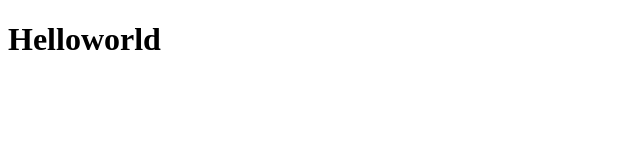
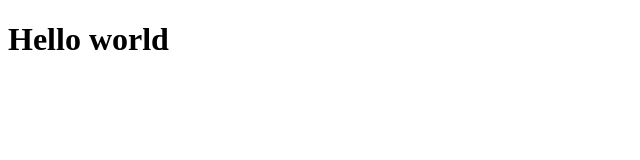
Before and after one commit to Bashaboina/HelloWorld1, a plain HTML site: page index.html in a window 1280 px wide. Shown: the full height of the page, 0-640 px from the left. Drawn offline with Linux system fonts and the light colour scheme.

Commit message:
Worked on PR comment - added space

```diff
--- a/index.html
+++ b/index.html
@@ -8,7 +8,7 @@
     <title>Document</title>
 </head>
 <body>
-    <h1>Helloworld</h1>
+    <h1>Hello world</h1>
 
 </body>
 </html>
```
